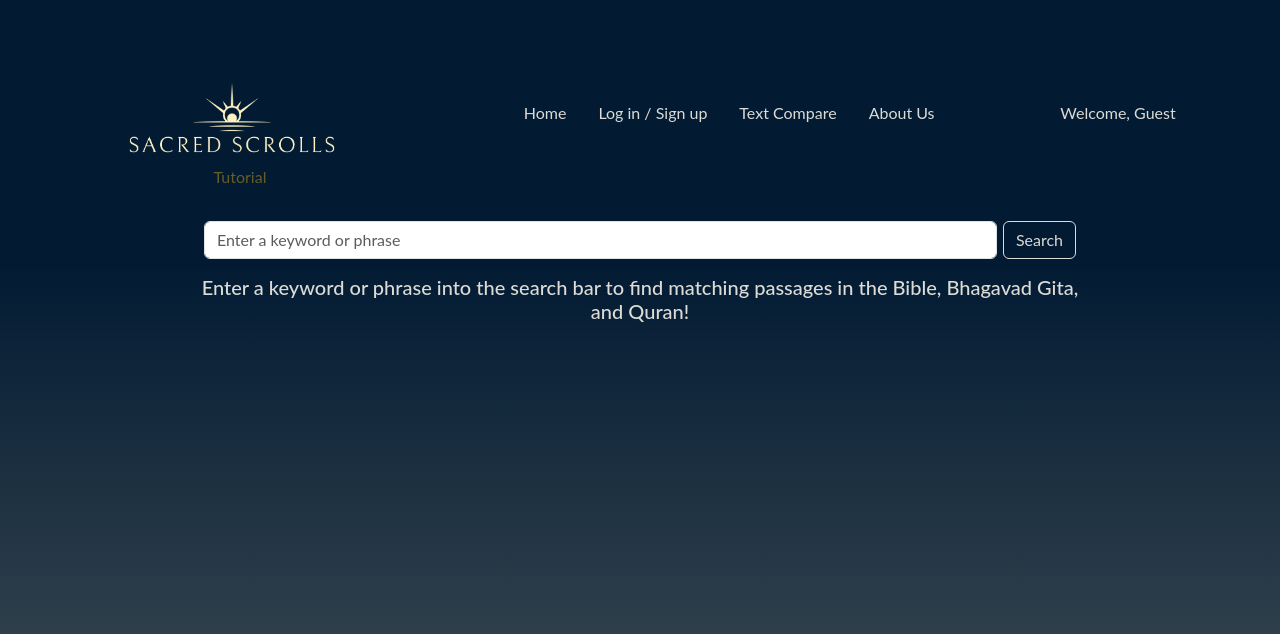
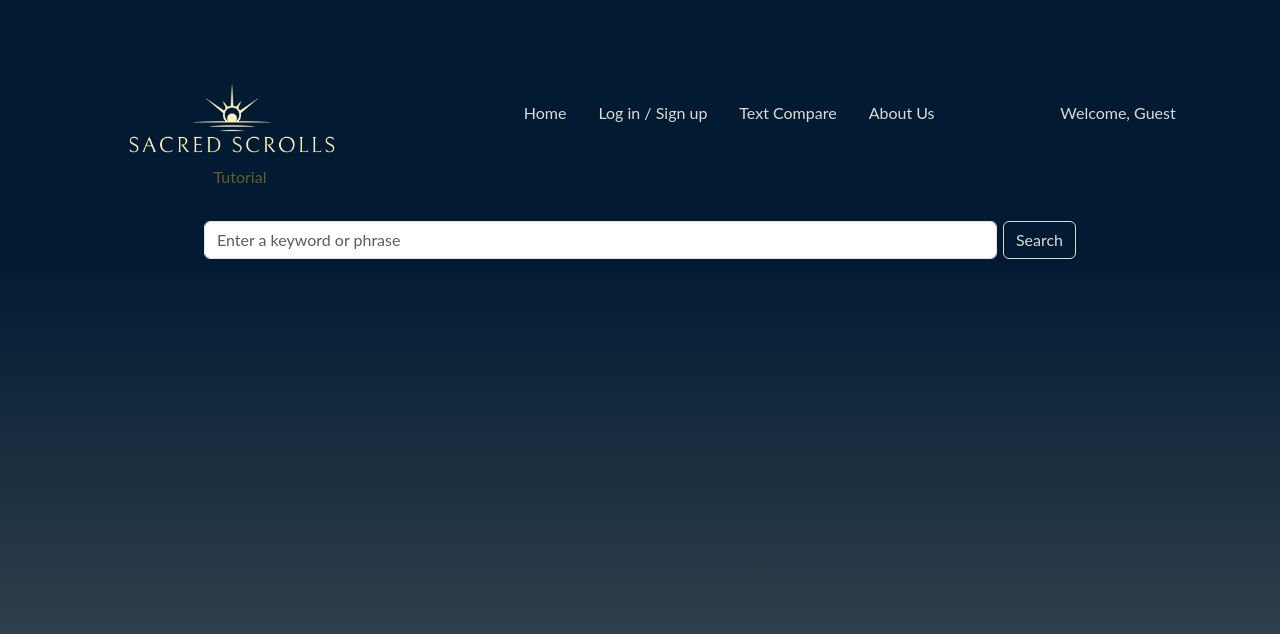
Before and after one commit to andrew-hagstrom/Sacred_Scrolls_Project, a React (Vite) app in the folder frontend/: page /text-compare in a window 1280 px wide. Shown: the top 634 px of the page. Built offline with nearby package versions, Linux system fonts and the light colour scheme; no server answers.

Commit message:
console.logs commented, text-comparison page header removed

```diff
--- a/frontend/src/components/PassageCard.jsx
+++ b/frontend/src/components/PassageCard.jsx
@@ -125,10 +125,9 @@ export const PassageCard =({ sourceText, sourceReference, additionalReferences,
         let response = await api
         .post('user/favorites/', data)
         .catch((err) => {
-            console.log(err.message)
+            console.error(err.message)
         })
-        console.log(response)
-        console.log(response)
+        // console.log(response)
         if (response.status === 201) {
             setFavorites([...favorites, data])
             setIsFavorite(true)
--- a/frontend/src/pages/AllPostsPage.jsx
+++ b/frontend/src/pages/AllPostsPage.jsx
@@ -18,7 +18,7 @@ function AllPostsPage() {
 
     const handlePostDelete = async (postId) => {
         try {
-            console.log(postId)
+            // console.log(postId)
             const response = await api.delete(`posts/${user}/post/${postId}/`);
             if (response.status === 200) {
                 // Post deleted successfully, update the posts list
@@ -47,7 +47,7 @@ function AllPostsPage() {
                     allpost.id === postId ? { ...allpost, text: newText } : allpost
                 );
                 setAllPosts(updatedPosts);
-                console.log('Post updated successfully:', response.data);
+                // console.log('Post updated successfully:', response.data);
 
                 setEditedText(prevState => {
                     const updatedEditedTexts = { ...prevState };
--- a/frontend/src/pages/FavoritesPage.jsx
+++ b/frontend/src/pages/FavoritesPage.jsx
@@ -20,7 +20,7 @@ function FavoritesPage() {
     let response = await api
     .delete(`user/favorite/${postId}/`)
     .catch((err)=>{
-      // console.log(err.message)
+      console.error(err.message)
     })
     if (response.status === 204) {
       window.location.reload()
@@ -31,7 +31,7 @@ function FavoritesPage() {
     let response = await api
     .get('user/favorites/')
     .catch((err)=> {
-      // console.log(err.message)
+      console.error(err.message)
     })
     setFavorites(response.data)
   }
--- a/frontend/src/pages/TextComparePage.jsx
+++ b/frontend/src/pages/TextComparePage.jsx
@@ -197,7 +197,7 @@ function TextComparePage() {
                             />
                             <Button variant="none" style={{backgroundColor:'transparent', color:'#dcdbd5', border:'1px solid #dcdbd5'}}onClick={handleSearch}>Search</Button>
                         </InputGroup>
-                        <h2 style={{marginBottom: '2vh', marginTop:'2vh', contentAlign: "center", textAlign:'center', fontSize:'20px', width:'70vw'}}>Enter a keyword or phrase into the search bar to find matching passages in the Bible, Bhagavad Gita, and Quran!</h2>
+                        {/* <h2 style={{marginBottom: '2vh', marginTop:'2vh', contentAlign: "center", textAlign:'center', fontSize:'20px', width:'70vw'}}>Enter a keyword or phrase into the search bar to find matching passages in the Bible, Bhagavad Gita, and Quran!</h2> */}
                     </Col>
                 </Row>
                 {firstBibleResult && (
```
